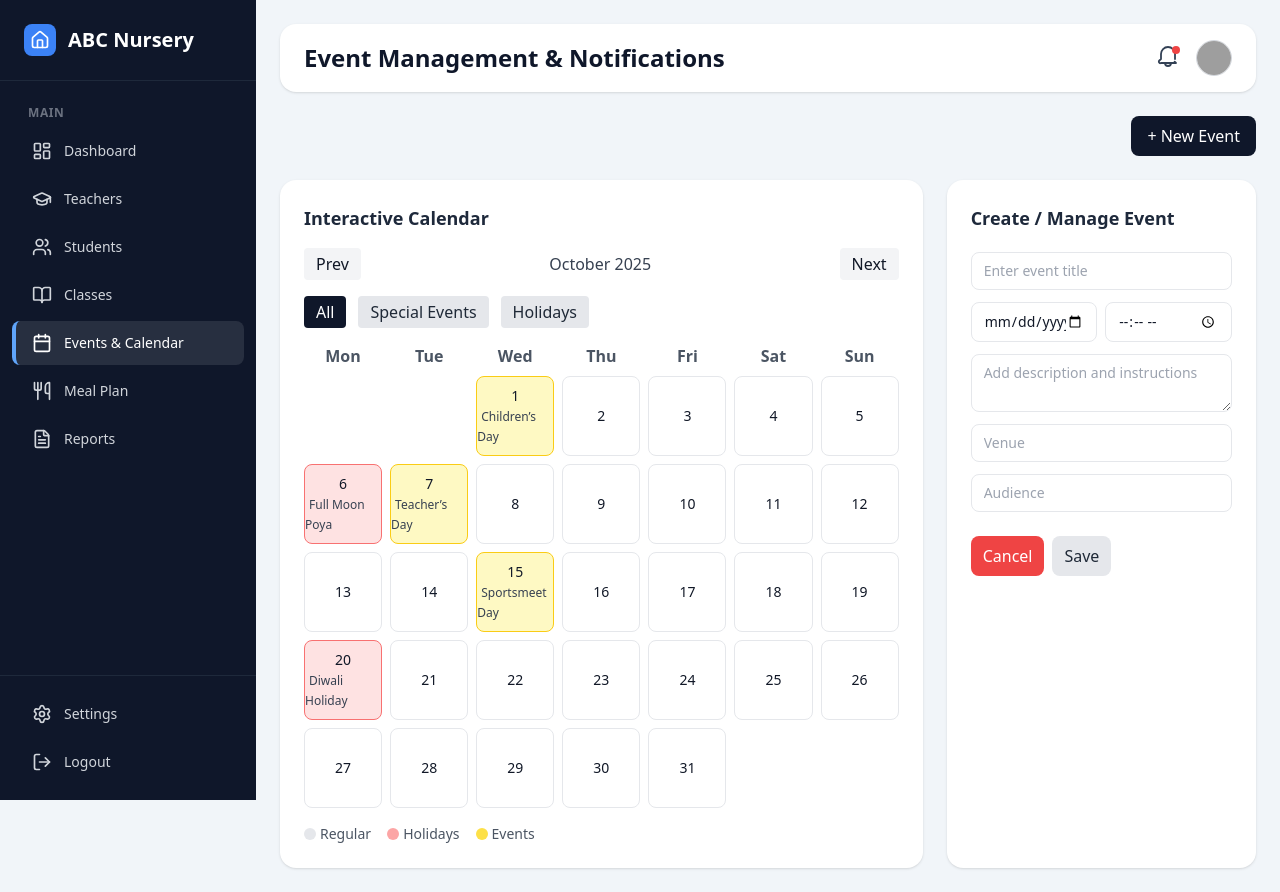
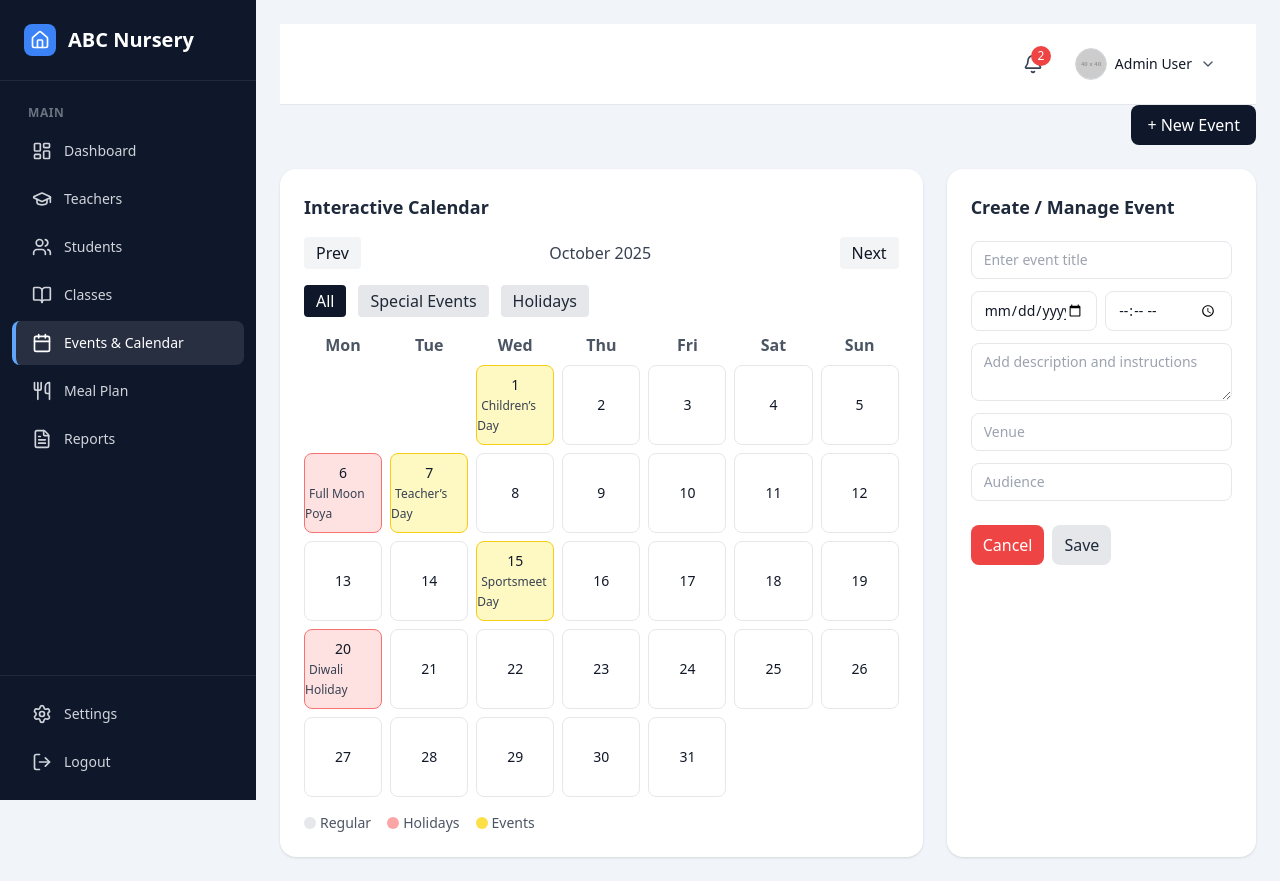
Before and after one commit to Team-Imara/Nursery-Management-System, a React (Vite) app in the folder frontend/: page /event-management in a window 1280 px wide. Built offline with nearby package versions, Linux system fonts and the light colour scheme; grey boxes are pictures that could not be loaded.

Commit message:
update event

```diff
--- a/frontend/src/layout/EventManagement.jsx
+++ b/frontend/src/layout/EventManagement.jsx
@@ -1,44 +1,55 @@
 import React, { useState } from "react";
 import Sidebar from "../components/Sidebar";
+import HeaderRightSection from '../components/HeaderRightSection';
 import { useNavigate } from "react-router-dom";
 
 
 const Header = () => {
   return (
-    <header className="flex justify-between items-center bg-white shadow rounded-2xl px-6 py-4 mb-6">
-      <h1 className="text-2xl font-bold text-slate-900">
-        Event Management & Notifications
-      </h1>
+    // <header className="flex justify-between items-center bg-white shadow rounded-2xl px-6 py-4 mb-6">
+    //   <h1 className="text-2xl font-bold text-slate-900">
+    //     Event Management & Notifications
+    //   </h1>
 
-      {/* Right section: icons, notifications, profile */}
-      <div className="flex items-center gap-4">
-        {/* Notification Icon */}
-        <button className="relative">
-          <span className="absolute top-0 right-0 w-2 h-2 bg-red-500 rounded-full"></span>
-          <svg
-            xmlns="http://www.w3.org/2000/svg"
-            className="h-6 w-6 text-slate-700 hover:text-slate-900 transition"
-            fill="none"
-            viewBox="0 0 24 24"
-            stroke="currentColor"
-          >
-            <path
-              strokeLinecap="round"
-              strokeLinejoin="round"
-              strokeWidth={1.8}
-              d="M15 17h5l-1.405-1.405M19 13V8a7 7 0 10-14 0v5l-1.405 1.405A1 1 0 005 17h10m0 0a3 3 0 11-6 0h6z"
-            />
-          </svg>
-        </button>
+    //   {/* Right section: icons, notifications, profile */}
+    //   <div className="flex items-center gap-4">
+    //     {/* Notification Icon */}
+    //     <button className="relative">
+    //       <span className="absolute top-0 right-0 w-2 h-2 bg-red-500 rounded-full"></span>
+    //       <svg
+    //         xmlns="http://www.w3.org/2000/svg"
+    //         className="h-6 w-6 text-slate-700 hover:text-slate-900 transition"
+    //         fill="none"
+    //         viewBox="0 0 24 24"
+    //         stroke="currentColor"
+    //       >
+    //         <path
+    //           strokeLinecap="round"
+    //           strokeLinejoin="round"
+    //           strokeWidth={1.8}
+    //           d="M15 17h5l-1.405-1.405M19 13V8a7 7 0 10-14 0v5l-1.405 1.405A1 1 0 005 17h10m0 0a3 3 0 11-6 0h6z"
+    //         />
+    //       </svg>
+    //     </button>
 
-        {/* Profile Avatar */}
-        <img
-          src="https://i.pravatar.cc/40"
-          alt="User Avatar"
-          className="w-9 h-9 rounded-full border border-gray-300"
-        />
-      </div>
-    </header>
+    //     {/* Profile Avatar */}
+    //     <img
+    //       src="https://i.pravatar.cc/40"
+    //       alt="User Avatar"
+    //       className="w-9 h-9 rounded-full border border-gray-300"
+    //     />
+    //   </div>
+    // </header>
+
+    <header className="bg-white border-b border-gray-200 px-8 py-4 sticky top-0 z-10">
+                    <div className="flex items-center justify-end">
+                        <HeaderRightSection
+                            notificationCount={2}
+                            imageSrc="https://images.pexels.com/photos/1239291/pexels-photo-1239291.jpeg?auto=compress&cs=tinysrgb&w=100"
+                            name="Admin"
+                        />
+                    </div>
+                </header>
   );
 };
 
```
